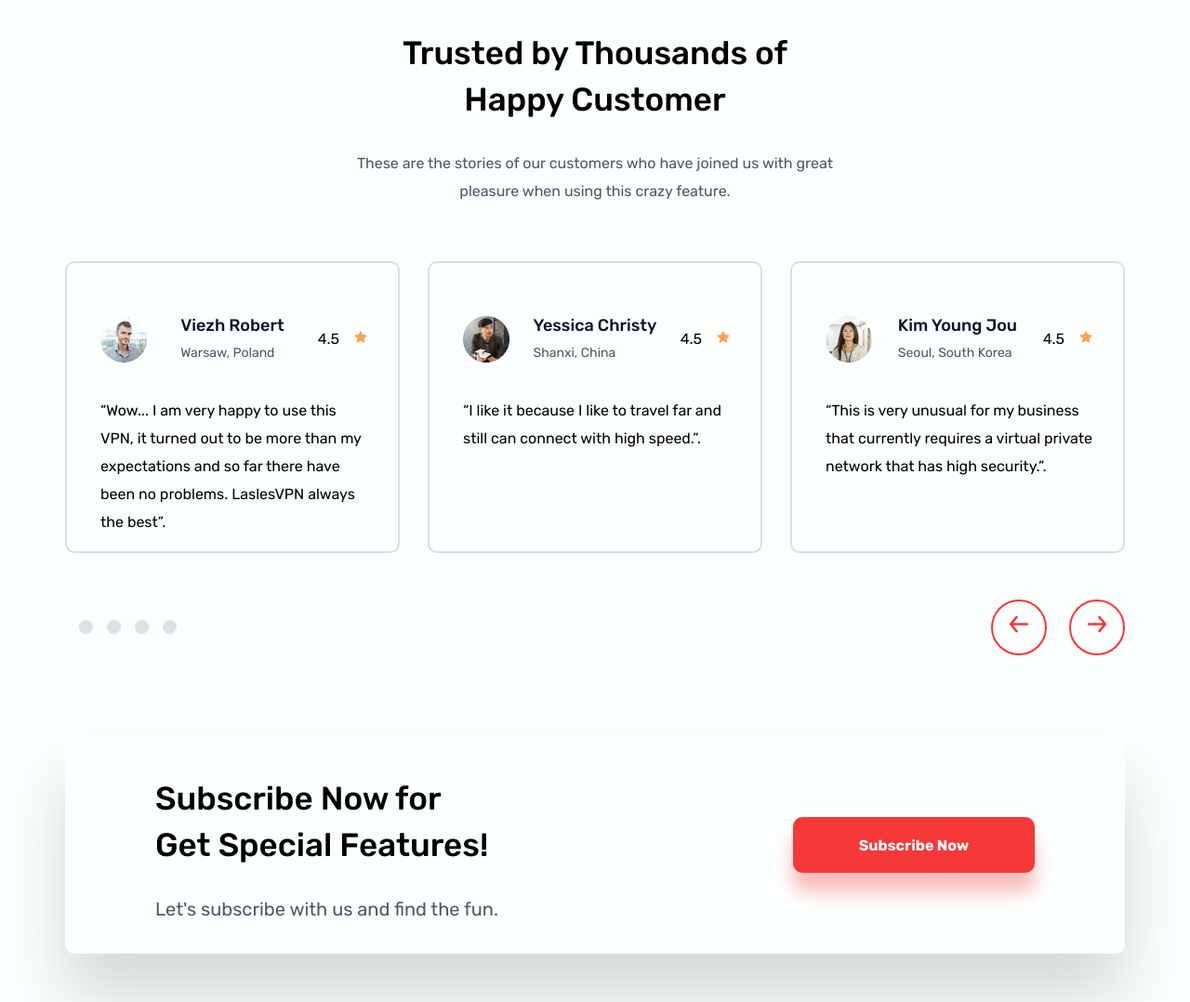
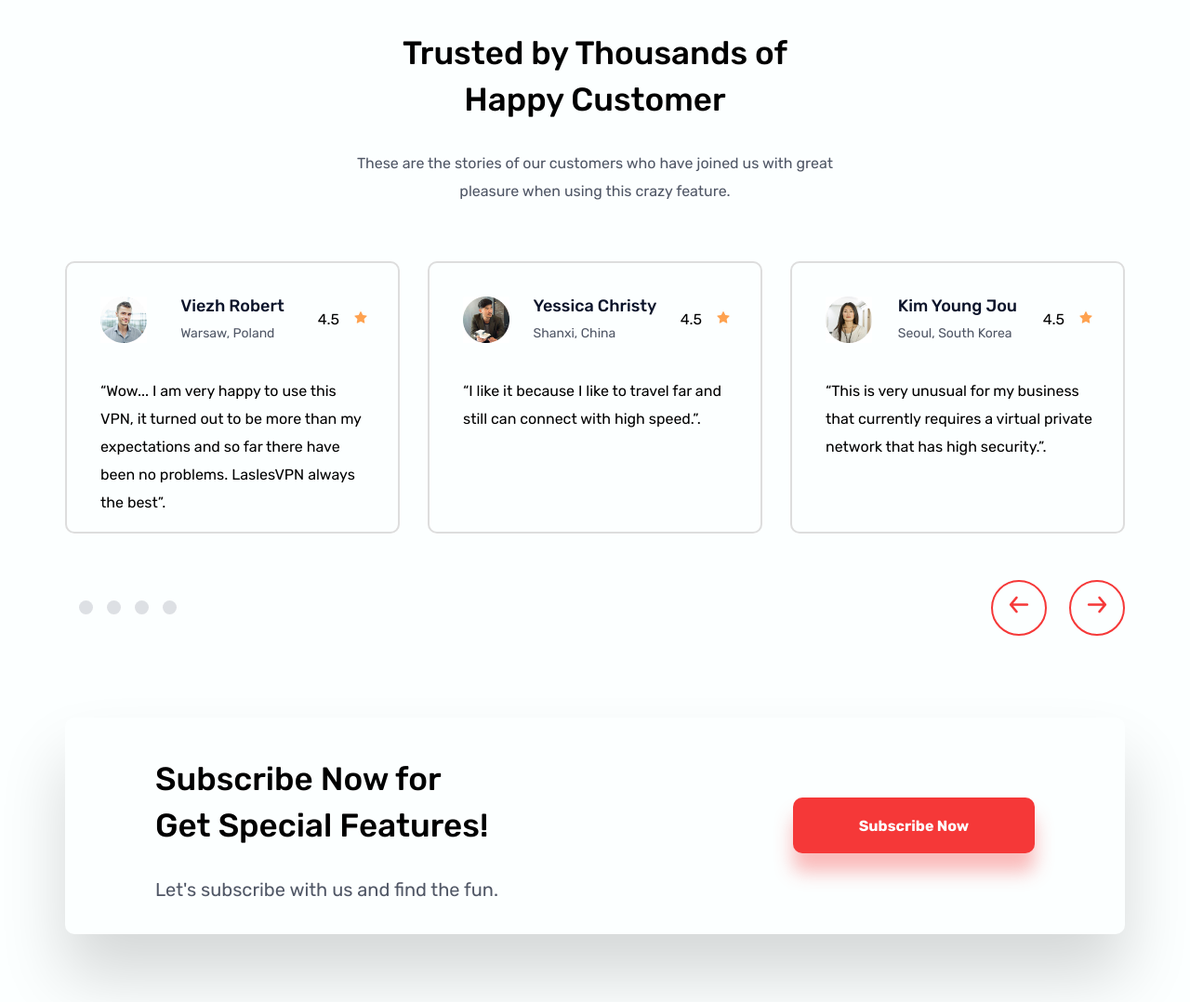
Before and after one commit to Markus-Polo/Lasles_VPN, a website: page index.html in a window 1280 px wide. Shown: the part 2564-3642 px from the top of the page at 93% size. Drawn offline with nearby package versions, Linux system fonts and the light colour scheme.

Commit message:
replace the class names and refine 2

```diff
--- a/css/main.css
+++ b/css/main.css
@@ -288,7 +288,7 @@ a {
 .testimonials-box {
   width: 360px;
   min-height: 277px;
-  padding-top: 36px;
+  padding-top: 15px;
   padding-right: 32px;
   padding-left: 36px;
   border: 2px solid #ddd;
```
